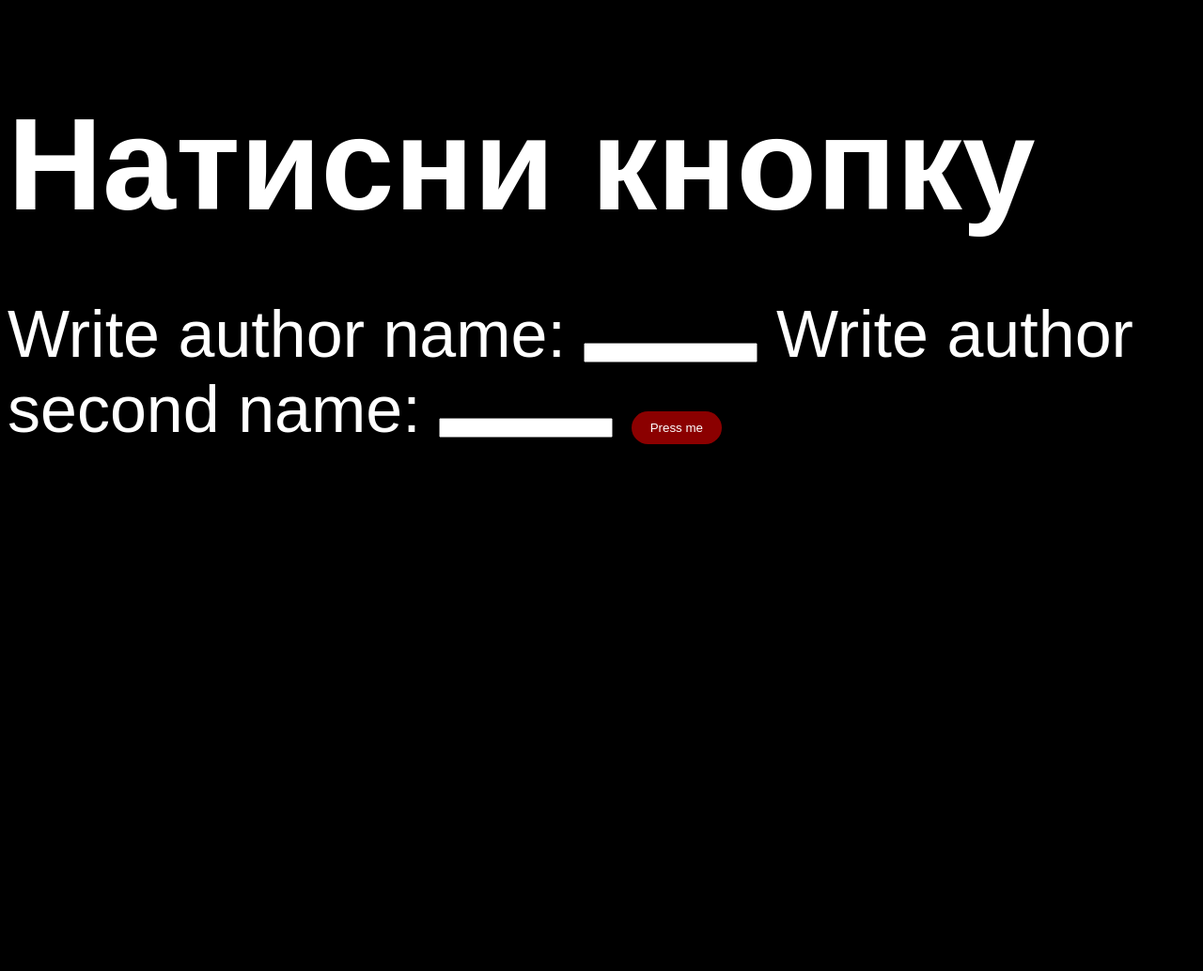
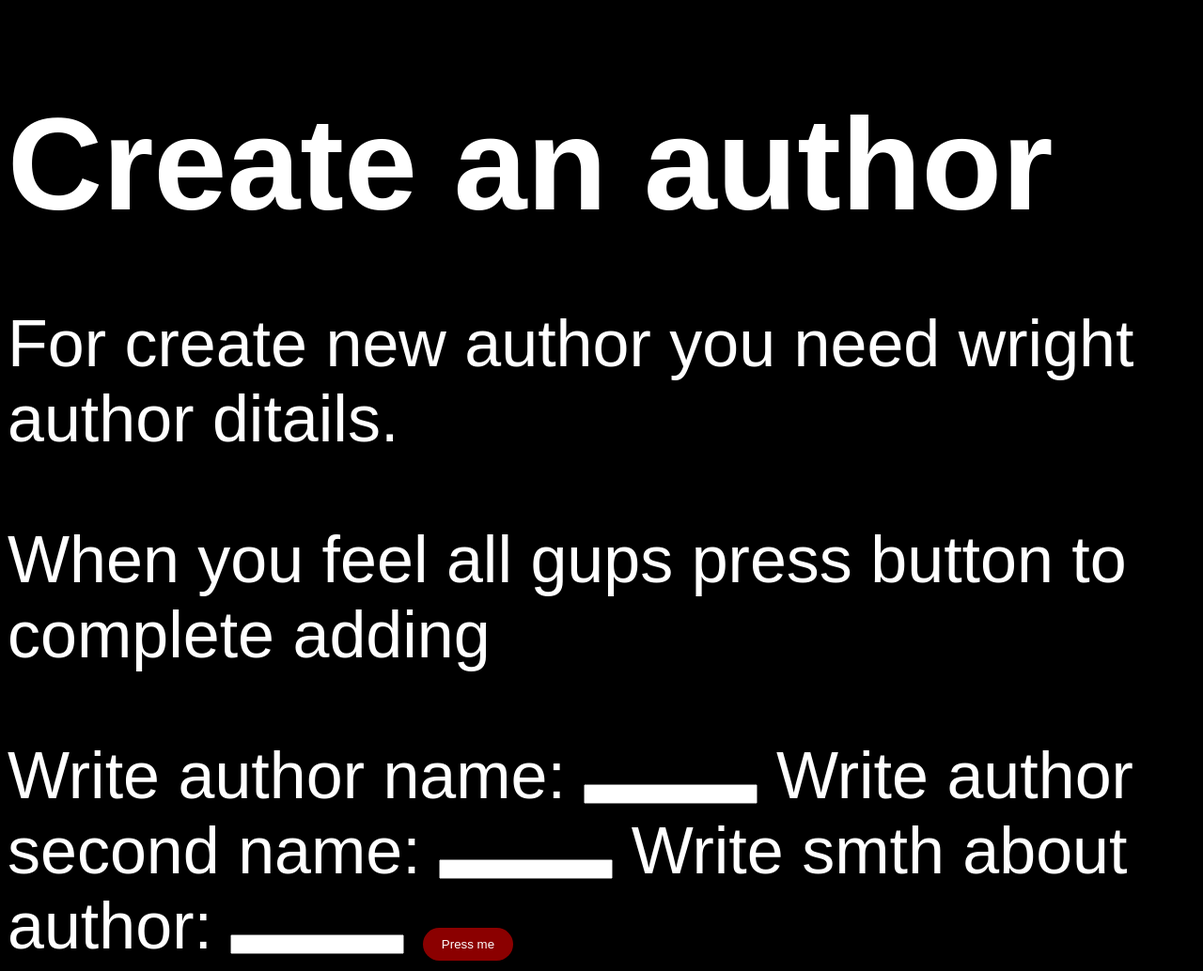
Before and after one commit to WanilkaGit/Book_managment, a FastAPI app: page /author/add/ask/ in a window 1280 px wide. Shown: the whole page at 94% size. Before the commit the page ends 473 px from the top, so only its background shows below. Run offline with FastAPI, Linux system fonts and the light colour scheme.

Commit message:
All okay exception protect

```diff
--- a/CSS/style.css
+++ b/CSS/style.css
@@ -10,6 +10,11 @@ p.GroupA {
 
 p.GroupB {
     margin-top: 10px; /* Встановіть бажаний великий відступ */
+}
+
+p.GroupC {
+    margin-top: 10px;
+    margin-bottom: 10px;
 }
 
 body {
--- a/DB/modals.py
+++ b/DB/modals.py
@@ -7,6 +7,7 @@ class DBAuthor(Base):
     id = Column(Integer, primary_key=True, index=True)
     name = Column(String(64), nullable=False)
     second_name = Column(String(64), nullable=False)
+    info = Column(String, nullable=True)
 
 
 class DBBook(Base):
@@ -15,6 +16,7 @@ class DBBook(Base):
     title = Column(String(64), nullable=False)
     # book_info = Column(String(264), nullable=False)
     pages = Column(Integer, nullable=False)
+    info = Column(String, nullable=True)
     author_id = Column(Integer, ForeignKey("author.id"))
 
     author = relationship(DBAuthor)
--- a/main.py
+++ b/main.py
@@ -61,8 +61,8 @@ def add_author(request:Request):
     return template.TemplateResponse("add_author.html", {'request': request})
 
 @app.post('/author/add/result/', response_model=schemas.Author)
-def add_author(db: Session = Depends(get_db), name: str = Form(...), second_name: str = Form(...)):
-    crud.create_author(db=db, name=name, second_name=second_name)
+def add_author(db: Session = Depends(get_db), name: str = Form(...), second_name: str = Form(...), info: str =Form(...)):
+    crud.create_author(db=db, name=name, second_name=second_name, info=info)
     html_content = """
     <!DOCTYPE html>
     <html lang="en">
@@ -80,19 +80,20 @@ def add_author(db: Session = Depends(get_db), name: str = Form(...), second_name
     return HTMLResponse(content=html_content)
 
 
-@app.get('/author/get/', response_model=schemas.Author)
-def get_author(author_id: int, db: Session = Depends(get_db)):
-    return crud.get_author(db, author_id)
+@app.get('/author/get/ask/', response_model=schemas.Author)
+def get_author(request:Request):
+    return template.TemplateResponse("get_author.html", {'request': request})
+
+@app.post('/author/get/result/', response_model=schemas.Author)
+def get_author(request: Request, author_id: int = Form(...), db: Session = Depends(get_db)):
+    author = crud.get_author(db, author_id)
+    return template.TemplateResponse("get_author_res.html", {'request': request, "author": author})
 
 
 @app.get("/author/list/")
 def authorlist(request:Request, skip: int=0 , limit: int=50, db:Session = Depends(get_db)):
     authors = crud.get_authors(db, skip=skip, limit=limit)
     return template.TemplateResponse("authorlist.html", {'request': request, 'authors': authors})
-
-@app.get('/author/add/ask/', response_model=schemas.Author)
-def add_author(request:Request):
-    return template.TemplateResponse("add_author.html", {'request': request})
 
 
 
@@ -101,8 +102,8 @@ def add_author(request:Request):
     return template.TemplateResponse("add_book.html", {'request': request})
 
 @app.post('/book/add/result', response_model=schemas.Book)
-def add_book(db: Session = Depends(get_db), title: str = Form(...), pages: int = Form(...), author_id: int = Form(...)):#, curent_user: str = Depends(protected)
-    crud.create_book(db=db, author_id=author_id, title=title, pages=pages)
+def add_book(db: Session = Depends(get_db), title: str = Form(...), pages: int = Form(...), author_id: int = Form(...), info: str =Form(...)):#, curent_user: str = Depends(protected)
+    crud.create_book(db=db, author_id=author_id, title=title, pages=pages, info=info)
     html_add_book_result = """
     <!DOCTYPE html>
     <html lang="en">
--- a/templates/add_author.html
+++ b/templates/add_author.html
@@ -4,10 +4,12 @@
     <link href="/CSS/style.css" rel="stylesheet">
     <meta charset="UTF-8">
     <meta name="viewport" content="width=device-width, initial-scale=1.0">
-    <title>Booklist</title>
+    <title>Add Author</title>
 </head>
 <body>
-    <h1>Натисни кнопку</h1>
+    <h1>Create an author</h1>
+    <p>For create new author you need wright author ditails.</p>
+    <p>When you feel all gups press button to complete adding</p>
     {% if message %}
         <p>{{ message }}</p>
     {% endif %}
@@ -16,6 +18,8 @@
         <input type="text" id="name" name="name" required>
         <label for="second_name">Write author second name:</label>
         <input type="text" id="second_name" name="second_name" required>
+        <label for="info">Write smth about author:</label>
+        <input type="text" id="info" name="info" required>
         <button type="submit">Press me</button>
     </form>
 </body>
--- a/templates/authorlist.html
+++ b/templates/authorlist.html
@@ -4,9 +4,11 @@
     <link href="/CSS/style.css" rel="stylesheet">
     <meta charset="UTF-8">
     <meta name="viewport" content="width=device-width, initial-scale=1.0">
-    <title>Document</title>
+    <title>Authorlist</title>
 </head>
 <body>
+    <h1>This is all authors that we have on this small web app</h1>
+    <p>You can add some authors or author from main menu or by pressing the button</p>
     <script>
 
     </script>
--- a/templates/booklist.html
+++ b/templates/booklist.html
@@ -7,9 +7,8 @@
     <title>Document</title>
 </head>
 <body>
-    <script>
-
-    </script>
+    <h1>This is all books that we have on this small web app</h1>
+    <p>You can add some books or book from main menu or by pressing the button</p>
     {% for book in books %}
         <p class="GroupA"><!-- {{book.id}}, --> Title: "{{book.title}}", Pages: {{book.pages}}</p>
         <p class="GroupB">Author name: {{book.author.name}}</p>
--- a/templates/get_author.html
+++ b/templates/get_author.html
@@ -12,8 +12,8 @@
         <p>{{ message }}</p>
     {% endif %}
     <form action="/author/get/result/" method="post">
-        <label for="id">Write author name</label>
-        <input type="text" id="name" name="id" required>
+        <label for="author_id">Write author ID:</label>
+        <input type="text" id="author_id" name="author_id" required>
         <button type="submit">Press me</button>
     </form>
 </body>
--- a/templates/get_book.html
+++ b/templates/get_book.html
@@ -9,7 +9,7 @@
 <body>
     <h1>Натисни кнопку</h1>
     <form action="/book/get/result/" method="post">
-        <label for="book_id">Author ID:</label>
+        <label for="book_id">Book ID:</label>
         <input type="text" id="book_id" name="book_id" required>
         <button type="submit">Press me</button>
     </form>
--- a/templates/get_book_res.html
+++ b/templates/get_book_res.html
@@ -8,6 +8,8 @@
 </head>
 <body>
                 <p class="GroupA"><!-- {{book.id}}, --> Title: "{{book.title}}", Pages: {{book.pages}}</p>
-            <p class="GroupB">Author name: {{book.author.name}}</p>
+            <p class="GroupC">Author name: {{book.author.name}}</p>
+            <p class="GroupC"> Book info:</p>
+            <p class="GroupB"> {{book.info}}</p>
 </body>
 </html>
```
Also changed, not shown: DB/crud.py (+4 -4 lines), templates/add_book.html (+6 -2 lines), templates/get_author_res.html (added, +17 -0 lines), templates/main.html (+6 -6 lines), books.db.
